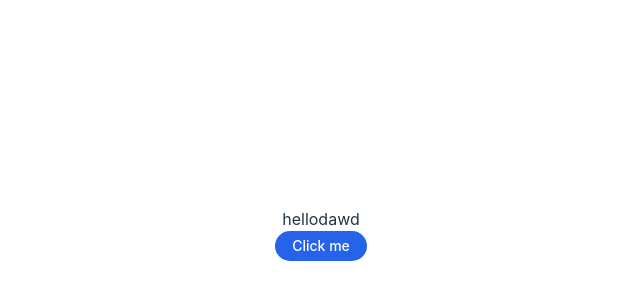
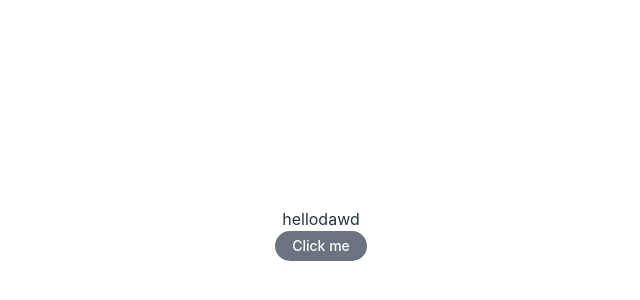
Before and after one commit to Qkari17/Nauka_react, a React (Vite) app: page / in a window 1280 px wide. Shown: the part 166-466 px from the top of the page, without its empty margins (319-959 px from the left). Built offline with nearby package versions, Linux system fonts and the light colour scheme.

Commit message:
ComponentProps added to Button

```diff
--- a/package.json
+++ b/package.json
@@ -31,6 +31,7 @@
     "@types/react-dom": "^18.3.1",
     "@vitejs/plugin-react": "^4.3.4",
     "autoprefixer": "^10.4.20",
+    "clsx": "^2.1.1",
     "eslint": "^9.15.0",
     "eslint-plugin-react-hooks": "^5.0.0",
     "eslint-plugin-react-refresh": "^0.4.14",
@@ -38,6 +39,7 @@
     "globals": "^15.12.0",
     "postcss": "^8.4.49",
     "storybook": "^8.4.7",
+    "tailwind-merge": "^2.5.5",
     "tailwindcss": "^3.4.17",
     "typescript": "~5.6.2",
     "typescript-eslint": "^8.15.0",
--- a/src/App.tsx
+++ b/src/App.tsx
@@ -7,7 +7,7 @@ function App() {
   return (
     <>
      <Text>hellodawd</Text>
-     <Button label='Click me' onClick={() => alert("Yoo")}></Button>
+     <Button label='Click me' onClick={() => alert("Yoo")} disabled={true}></Button>
     </>
   )
 }
--- a/src/ui/Button/Button.tsx
+++ b/src/ui/Button/Button.tsx
@@ -1,15 +1,16 @@
-import { MouseEventHandler } from "react";
+import { MouseEventHandler, type ComponentProps } from "react";
 
 type Props= {
 label: string;
-onClick: MouseEventHandler<HTMLButtonElement>;
-};
+// onClick: MouseEventHandler<HTMLButtonElement>;
+} & ComponentProps<"button">
 
-export const Button =( { label, onClick }: Props) =>{
+export const Button =( { label, ...rest}: Props) =>{
     return (
     <button
-    onClick={onClick}
-    className="px-4 py-1 text-sm text-white bg-blue-600 rounded-full border  to-blue-200">
+       className="px-4 py-1 text-sm text-white bg-blue-600 rounded-full border  to-blue-200 hover:bg-blue-500 disabled:bg-gray-500 "
+        {...rest}>
+
         {label}
         </button>
     )
```
Also changed, not shown: 2 other files (tests, documents, lock files or other folders).
